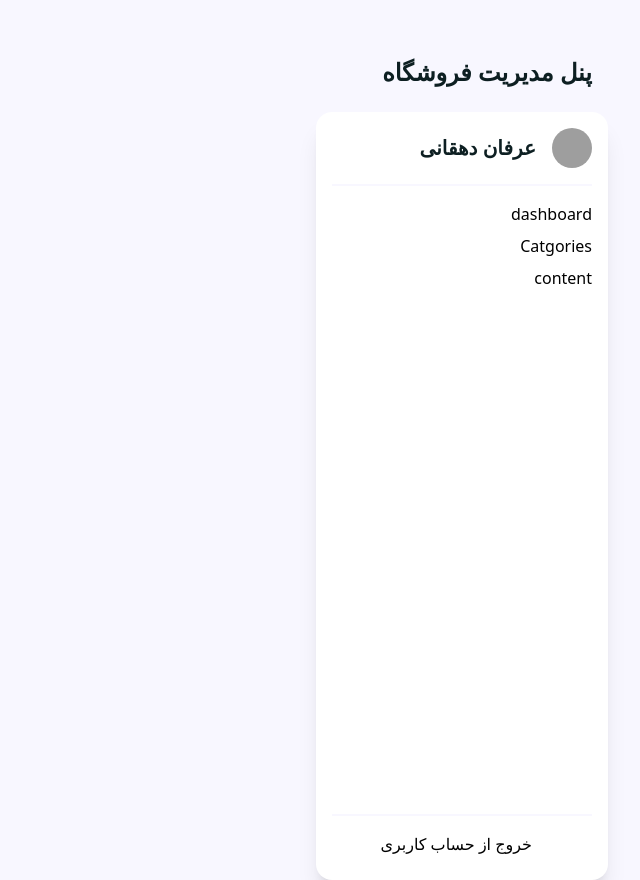
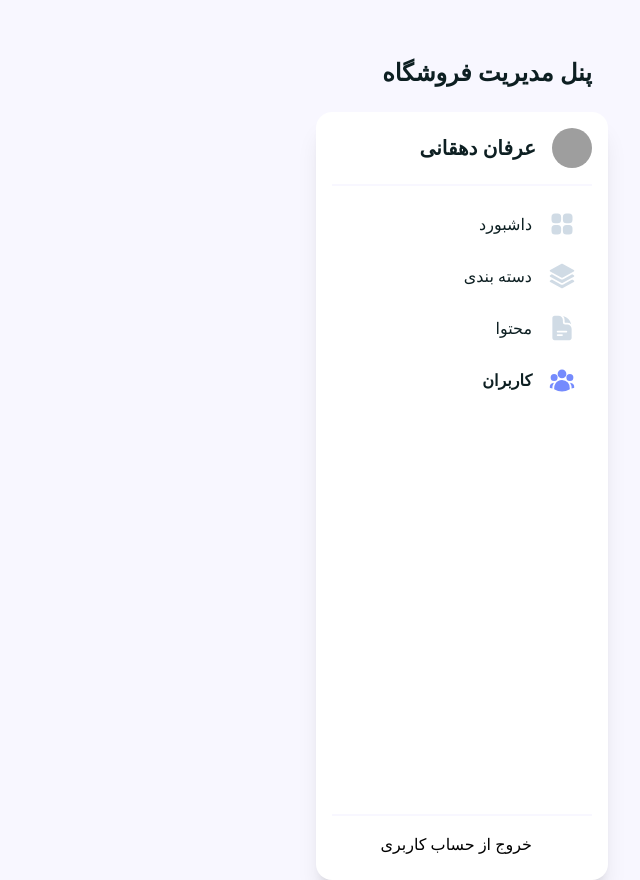
Before and after one commit to erfandehghani/CreatorPanel, a React (Vite) app: page /Users in a window 1280 px wide. Shown: the whole page, without its empty margins (640-1280 px from the left). Built offline with nearby package versions, Linux system fonts and the light colour scheme; grey boxes are pictures that could not be loaded.

Commit message:
SideNavLink is Created

```diff
--- a/package.json
+++ b/package.json
@@ -10,6 +10,7 @@
     "preview": "vite preview"
   },
   "dependencies": {
+    "@heroicons/react": "^2.1.1",
     "react": "^18.2.0",
     "react-dom": "^18.2.0",
     "react-router-dom": "^6.21.1"
--- a/src/components/SideNav/SideNav.jsx
+++ b/src/components/SideNav/SideNav.jsx
@@ -1,6 +1,8 @@
 import React from "react";
 import Card from "../Global/Card"
 import { Link } from "react-router-dom";
+import SideNavLink from "./SideNavLink";
+import {Squares2X2Icon, DocumentTextIcon, UserGroupIcon, Square3Stack3DIcon} from '@heroicons/react/24/solid'
 
 const SideNav = () => {
 	return (
@@ -26,20 +28,12 @@ const SideNav = () => {
 
 			{/* Navigation items */}
 
-			<ul className="py-4 space-y-2 grow">
-				<li>
-					{" "}
-					<Link to="/"> dashboard</Link>
-				</li>
-				<li>
-					{" "}
-					<Link to="/Catgories"> Catgories</Link>
-				</li>
-				<li>
-					{" "}
-					<Link to="/Content"> content</Link>
-				</li>
-			</ul>
+			<div className="py-4 space-y-2 grow">
+				<SideNavLink link="/" name="داشبورد" icon={<Squares2X2Icon/>}/>
+				<SideNavLink link="/Catgories" name="دسته بندی" icon={<Square3Stack3DIcon/>}/>
+				<SideNavLink link="/Content" name="محتوا" icon={<DocumentTextIcon/>}/>
+				<SideNavLink link="/Users" name="کاربران" icon={<UserGroupIcon/>}/>
+			</div>
 
 			{/* End */}
 
--- /dev/null
+++ b/src/components/SideNav/SideNavLink.jsx
@@ -0,0 +1,26 @@
+import React from "react";
+import { NavLink } from "react-router-dom";
+
+const SideNavLink = ({name, link, icon}) => {
+	return (
+		<NavLink
+            to={link}
+            className={({ isActive }) => (
+                // Check if the link is active and apply the following styles
+                isActive ?
+                'font-bold text-secondary flex items-center justify-start hover:bg-primary  px-4 py-2 rounded-full duration-100 group'
+
+                // if the link was not active... apply these classes
+                :'flex text-auxulary items-center justify-start hover:bg-primary px-4 py-2 rounded-full duration-100 group'
+                )}
+        >
+            <div class="w-7 flex justify-center items-center text-current group-hover:text-secondary">
+                { icon }
+            </div>
+            <span class="mr-4 text-t-primary group-hover:font-bold">{  name  }</span>
+
+        </NavLink>
+	);
+};
+
+export default SideNavLink;
```
Also changed, not shown: 1 other file (tests, documents, lock files or other folders).
